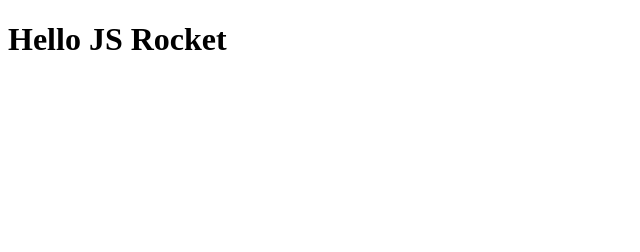
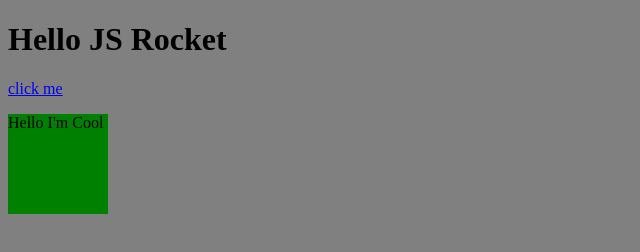
Before and after one commit to carlbituin/js-rocket, a plain HTML site: page index.html in a window 1280 px wide. Shown: the whole page, without its empty margins (0-640 px from the left). Drawn offline with Linux system fonts and the light colour scheme.

Commit message:
added css

```diff
--- a/index.html
+++ b/index.html
@@ -8,5 +8,10 @@
 </head>
 <body>
     <h1>Hello JS Rocket</h1>
+    <a href="#" ondblclick="doCoolStuff();">click me</a>
+
+    <div class="cool">
+    	<p>Hello I'm Cool</p>
+    </div>
 </body>
 </html>
--- a/style.css
+++ b/style.css
@@ -0,0 +1,14 @@
+body {
+	background-color: grey;
+}
+
+.cool {
+	width: 100px;
+	height: 100px;
+	background-color: green;
+	transition: background-color 1s;
+}
+
+.cool.red {
+	background-color: red;
+}
```
